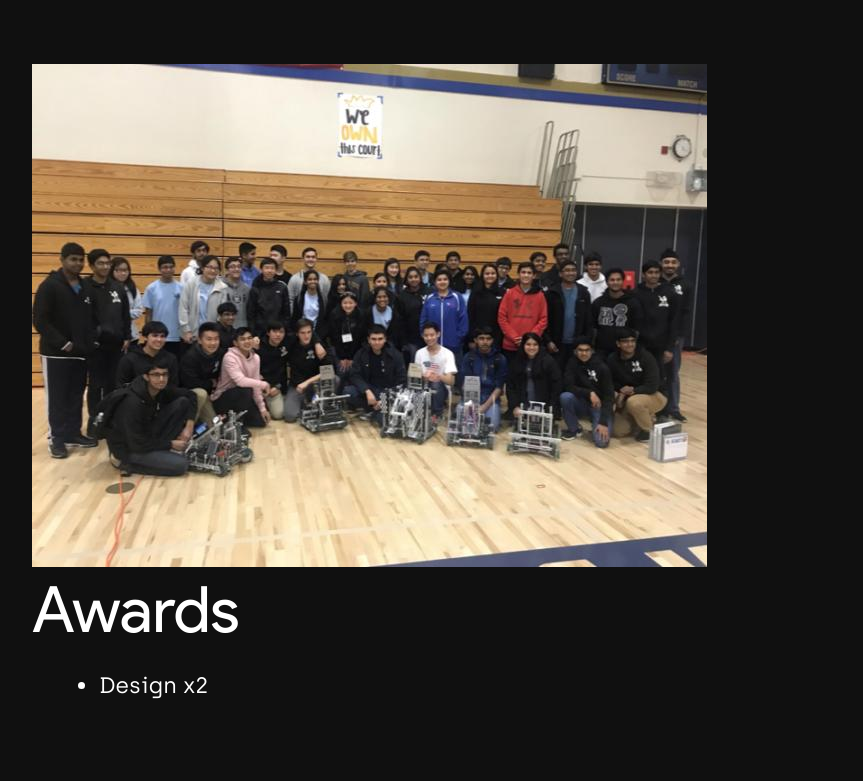
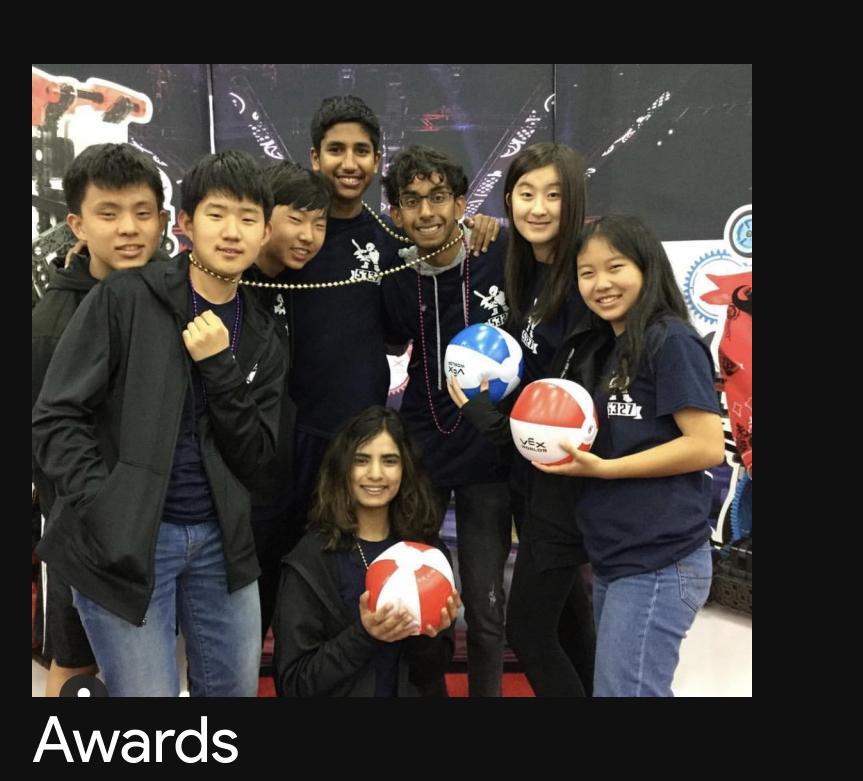
Before and after one commit to gaelforceroboticsdublin/gaelforceroboticsdublin.github.io, a plain HTML site: page teams/c.html in a window 1280 px wide. Shown: the part 1453-2234 px from the top of the page, without its empty margins (208-1071 px from the left). Drawn offline with nearby package versions, Linux system fonts and the light colour scheme.

Commit message:
C img update

```diff
--- a/teams/c.html
+++ b/teams/c.html
@@ -92,7 +92,7 @@
                 <p class="paragraph">Gael Force Robotics team 5327C is a diverse and motivated group of high school students eager to tackle the challenges of competing in VEX robotics competitions. Our team is composed of six juniors and two sophomores.We work together by dividing up tasks: conducting extensive research on problems we encounter, testing and evaluating solutions, and using them to support other members who may be weaker in those areas. In this way, our team forms a cooperative group that is dedicated to helping its members learn. That being said, our meetings do not center solely around work; for us, strengthening relationships between members and having a good time is important. Team nap times, watching TV, and listening to music - any of these spontaneous activities could become a part of a day’s meeting. Ultimately, through the experience of competing as a team, we aspire to gain valuable knowledge and experience for future careers.
                 </p>
 
-                <img src="../static/images/anotha-whole-gfr.jpg">
+                <img src="../static/images/S.jpg">
 
 				<h1 class="pagetitle">Awards</h1>
 				<ul class="awardsList">
```
Also changed, not shown: static/images/S.jpg (added).
